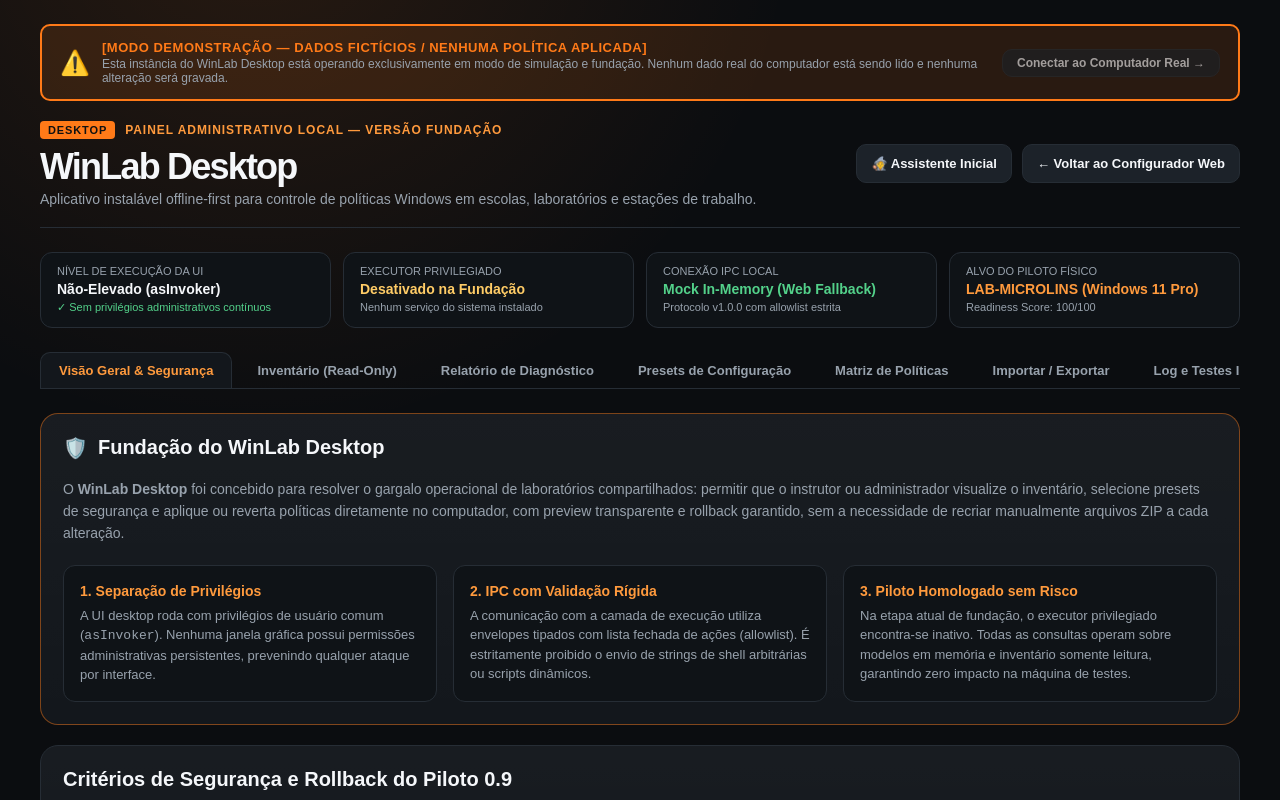
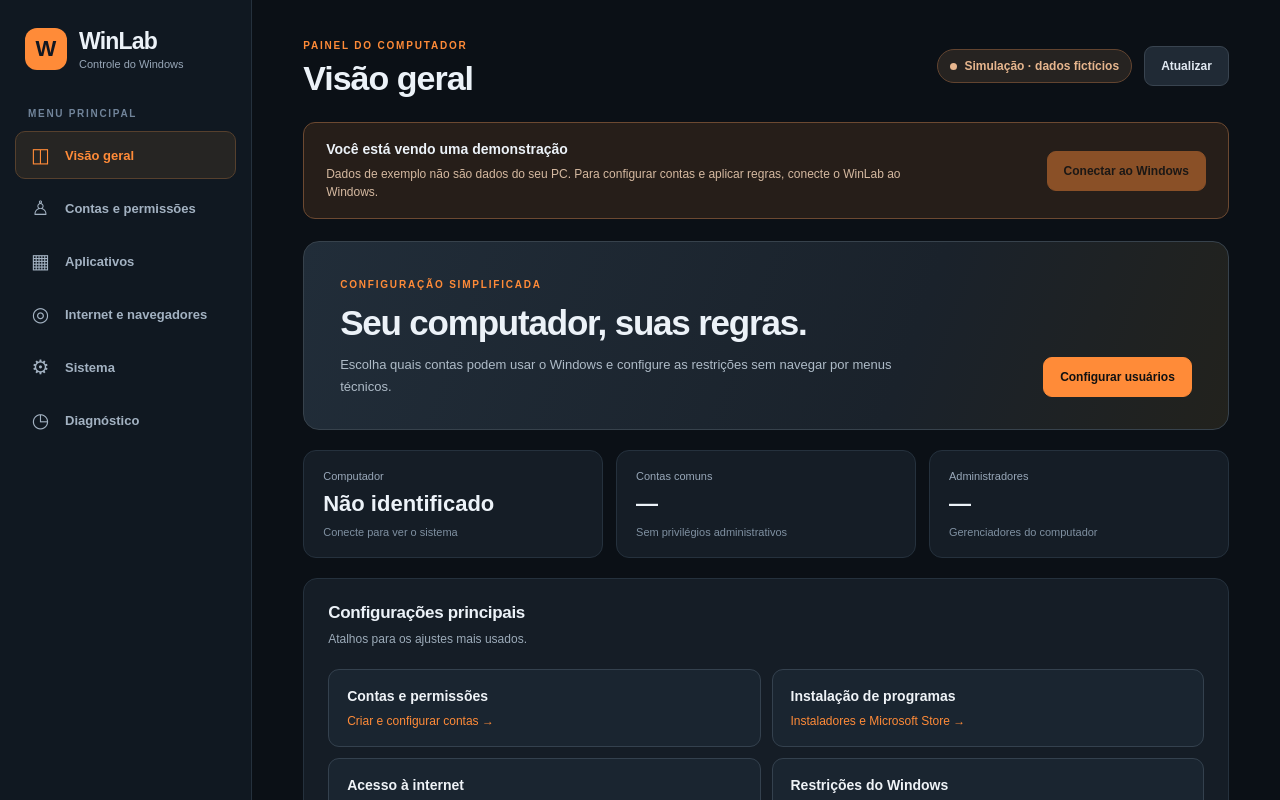
Before and after one commit to krrozino/winlab, a Next.js app: page /desktop in a window 1280 px wide. Shown: the top 800 px of the page. Built offline with nearby package versions, Linux system fonts and the light colour scheme.

Commit message:
feat(desktop): use control center by default and connect to real PC

```diff
--- a/src/app/desktop/page.tsx
+++ b/src/app/desktop/page.tsx
@@ -1,7 +1,6 @@
 "use client";
 
 import { useCallback, useEffect, useMemo, useRef, useState } from "react";
-import Link from "next/link";
 import { createDesktopTransport, isWebView2Available } from "@/desktop/ipc-bridge";
 import {
   DesktopIpcTransport,
@@ -19,6 +18,7 @@ import { Config, OperatingMode, PresetId } from "@/lib/types";
 import { DemoBanner } from "@/desktop/DemoBanner";
 import { DiagnosticReport } from "@/desktop/DiagnosticReport";
 import { FirstRunWizard } from "@/desktop/FirstRunWizard";
+import { ControlCenter } from "@/desktop/ControlCenter";
 import { ConnectionHandshakeState, MachineDataSession, PreflightSnapshotWithMessage, createProcessingCounter } from "@/desktop/machine-data-session";
 
 interface IpcLogEntry {
@@ -54,6 +54,7 @@ export default function DesktopPage() {
   // Modo de operação (Demo vs Real) e Assistente Inicial
   const [mode, setMode] = useState<OperatingMode>("Demo");
   const [showWizard, setShowWizard] = useState(false);
+  const [showAdvanced, setShowAdvanced] = useState(false);
   const [scanError, setScanError] = useState<string | null>(null);
   const [isScanning, setIsScanning] = useState(false);
   const [connectionState, setConnectionState] = useState<ConnectionHandshakeState>("connected");
@@ -124,7 +125,8 @@ export default function DesktopPage() {
       onScanning: setIsScanning
     });
     sessionRef.current = session;
-    void session.loadInitial();
+    // No executável nativo, o computador real é o padrão. No navegador, mantém a demonstração.
+    void (isWebView2Available() ? session.switchMode("Real") : session.loadInitial());
     return () => {
       session.dispose();
       if (sessionRef.current === session) {
@@ -210,8 +212,27 @@ export default function DesktopPage() {
     }
   }
 
+  if (!showAdvanced) {
+    return (
+      <ControlCenter
+        mode={mode}
+        native={isNativeWebView2}
+        inventory={inventory}
+        config={config}
+        setConfig={setConfig}
+        scanError={scanError}
+        isScanning={isScanning}
+        onChangeMode={handleToggleMode}
+        onRefresh={() => sessionRef.current?.switchMode(mode)}
+        onAdvanced={() => setShowAdvanced(true)}
+        sendIpc={sendIpcMessage}
+      />
+    );
+  }
+
   return (
     <main style={{ maxWidth: 1240, margin: "0 auto", padding: "24px 20px 80px" }}>
+      <button type="button" className="secondary" onClick={() => setShowAdvanced(false)} style={{ marginBottom: 16 }}>← Voltar ao painel simples</button>
       {/* Persistent Demonstration Banner vs Real Machine Live Status (Feature 16) */}
       <DemoBanner
         mode={mode}
@@ -320,19 +341,9 @@ export default function DesktopPage() {
           >
             🧙 {showWizard ? "Fechar Assistente" : "Assistente Inicial"}
           </button>
-          <Link
-            href="/"
-            className="secondary"
-            style={{
-              display: "inline-flex",
-              alignItems: "center",
-              gap: 6,
-              textDecoration: "none",
-              fontSize: 13
-            }}
-          >
-            ← Voltar ao Configurador Web
-          </Link>
+          <button type="button" className="secondary" style={{ fontSize: 13 }} onClick={() => window.open("https://winlab-krrozino-s-projects.vercel.app/", "_blank", "noopener,noreferrer")}>
+            Abrir versão web no navegador ↗
+          </button>
         </div>
       </div>
 
```
